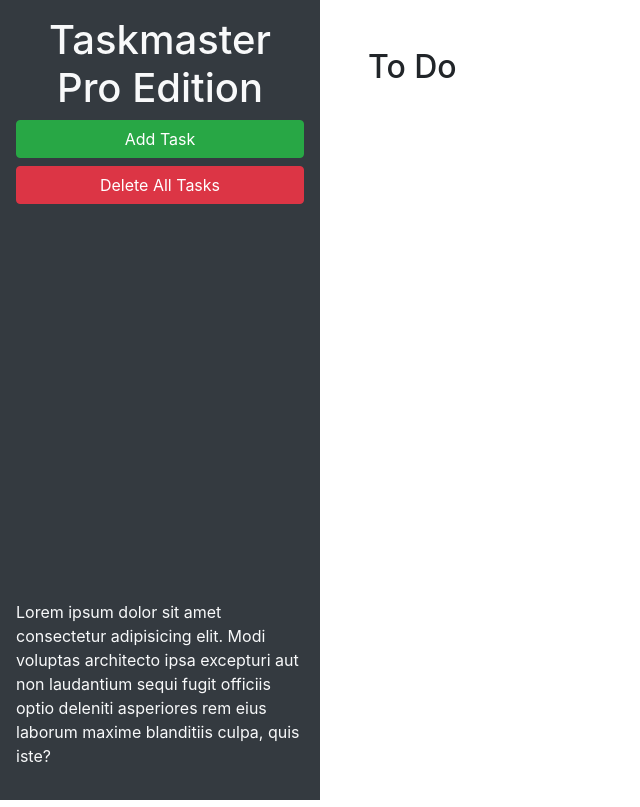
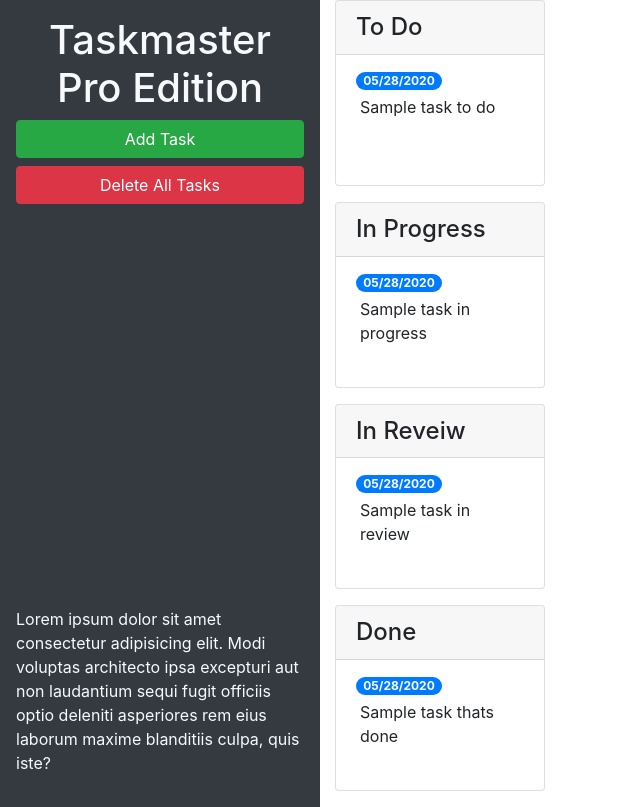
Before and after one commit to strayfrozen/taskmaster-pro, a plain HTML site: page index.html in a window 1280 px wide. Shown: the whole page, without its empty margins (0-640 px from the left). Drawn offline with nearby package versions, Linux system fonts and the light colour scheme.

Commit message:
use bootstrap to update the taskmaster

```diff
--- a/index.html
+++ b/index.html
@@ -24,9 +24,65 @@
       </p>
     </header>
     <main class="col-12 col-lg-9">
-      <div class="m-5">
-        <h2>To Do</h2>
-        <ul id="list-toDo" class="list-group"> </ul>
+      <div class="col-12 col-md-6 col-xl-3 mb-3">
+        <div class="card">
+          <h4 class="card-header">
+            To Do
+          </h4>
+          <ul id="list-toDo" class="list-group list-group-flush">
+            <li class="list-group-item">
+              <span class="badge badge-primary badge-pill">05/28/2020</span>
+              <p class="m-1">Sample task to do</p>
+            </li>
+          </ul>
+        </div>
+      </div>
+        <!-- todo end -->
+        <!-- in progress start -->
+      <div class="col-12 col-md-6 col-xl-3 mb-3">
+          <div class="card">
+            <h4 class="card-header">
+              In Progress
+            </h4>
+            <ul id="list-inProgress" class="list-group list-group-flush">
+              <li class="list-group-item">
+                <span class="badge badge-primary badge-pill">05/28/2020</span>
+                <p class="m-1">Sample task in progress</p>
+              </li>
+            </ul>
+          </div>
+      </div>
+        <!-- in progress end -->
+        <!-- in review start -->
+      <div class="col-12 col-md-6 col-xl-3 mb-3">
+          <div class="card">
+            <h4 class="card-header">
+              In Reveiw
+            </h4>
+            <ul id="list-inReview" class="list-group list-group-flush">
+              <li class="list-group-item">
+                <span class="badge badge-primary badge-pill">05/28/2020</span>
+                <p class="m-1">Sample task in review</p>
+              </li>
+            </ul>
+          </div>
+      </div>
+        <!-- in review end -->
+        <!-- done start -->
+      <div class="col-12 col-md-6 col-xl-3 mb-3">
+          <div class="card">
+            <h4 class="card-header">
+              Done
+            </h4>
+            <ul id="list-done" class="list-group list-group-flush">
+              <li class="list-group-item">
+                <span class="badge badge-primary badge-pill">05/28/2020</span>
+                <p class="m-1">Sample task thats done</p>
+              </li>
+            </ul>
+          </div>
+      </div>
+        <!-- done end -->
       </div>
     </main>
   </div>
@@ -46,11 +102,11 @@
           <form>
             <div class="form-group">
               <label for="modalTaskDescription">Task description</label>
-              <textarea id="modalTaskDescription" rows="3"></textarea>
+              <textarea id="modalTaskDescription" rows="3" class="form-control"></textarea>
             </div>
             <div class="form-group">
               <label for="modalDueDate">Due date</label>
-              <input type="text" id="modalDueDate" placeholder="mm/dd/yyyy" autocomplete="off" />
+              <input type="text" class="form-control" id="modalDueDate" placeholder="mm/dd/yyyy" autocomplete="off" />
             </div>
           </form>
         </div>
```
